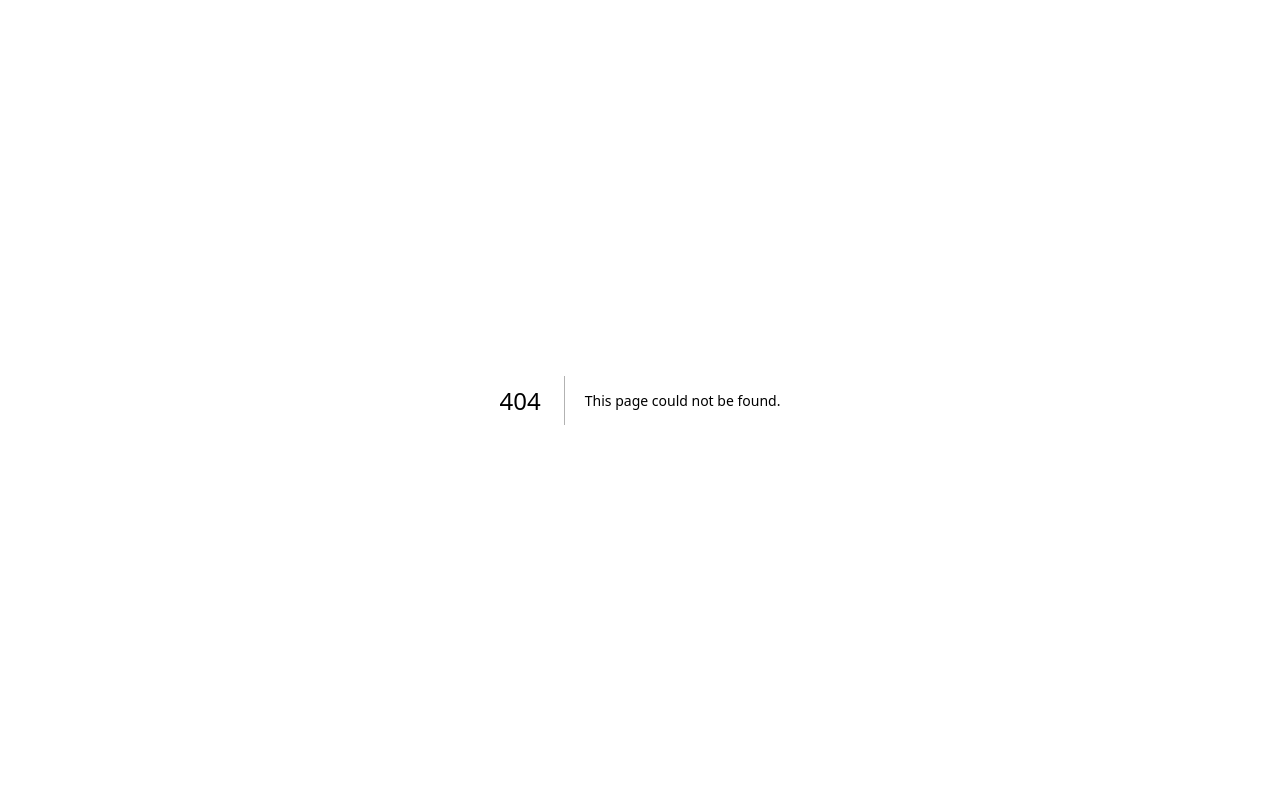
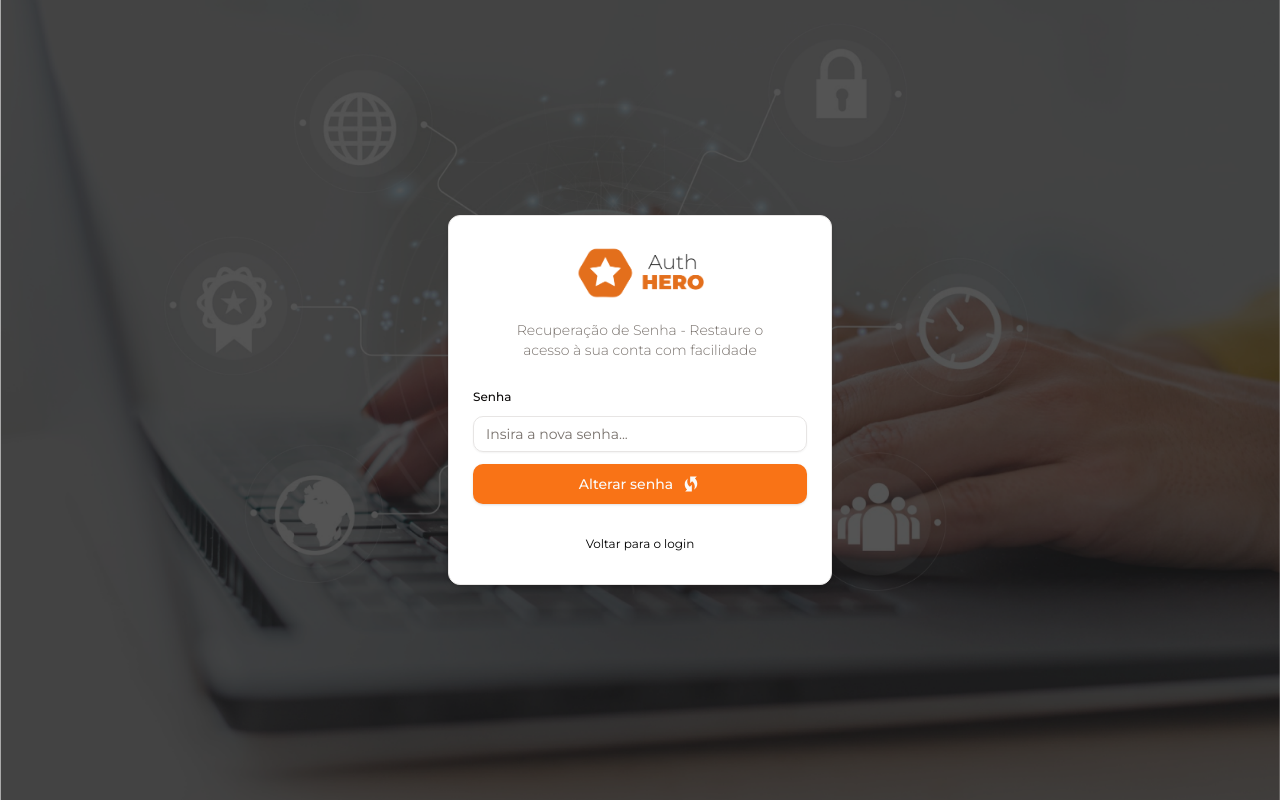
Before and after one commit to luffy0517/auth-hero, a Next.js app: page /auth/new-password in a window 1280 px wide. Before the commit this address had no page. Built offline with nearby package versions, Linux system fonts and the light colour scheme.

Commit message:
feat: add password reset function

```diff
--- /dev/null
+++ b/actions/new-password.ts
@@ -0,0 +1,58 @@
+"use server";
+
+import * as z from "zod";
+import bcrypt from "bcryptjs";
+import { NewPasswordSchema } from "@/schemas";
+import { getPasswordResetTokenByToken } from "@/data/password-reset-token";
+import { getUserByEmail } from "@/data/user";
+import { db } from "@/lib/db";
+
+export const newPassword = async (
+  values: z.infer<typeof NewPasswordSchema>,
+  token?: string | null,
+) => {
+  if (!token) {
+    return { error: "Você não possui um token!" };
+  }
+
+  const validatedFields = NewPasswordSchema.safeParse(values);
+
+  if (!validatedFields.success) {
+    return { error: "Campo inválido!" };
+  }
+
+  const { password } = validatedFields.data;
+  const existingToken = await getPasswordResetTokenByToken(token);
+  if (!existingToken) {
+    return { error: "Token inválido!" };
+  }
+
+  const hasExpired = new Date(existingToken.expires) < new Date();
+
+  if (hasExpired) {
+    return { error: "Este token expirou!" };
+  }
+
+  const existingUser = await getUserByEmail(existingToken.email);
+  if (!existingUser) {
+    return { error: "Este email não existe!" };
+  }
+
+  const hashedPassword = await bcrypt.hash(password, 10);
+  await db.user.update({
+    where: {
+      id: existingUser.id,
+    },
+    data: {
+      password: hashedPassword,
+    },
+  });
+
+  await db.passwordResetToken.delete({
+    where: {
+      id: existingToken.id,
+    },
+  });
+
+  return { success: "Senha alterada com sucesso!" };
+};
--- /dev/null
+++ b/app/auth/new-password/page.tsx
@@ -0,0 +1,10 @@
+import { NewPasswordForm } from '@/components/auth/new-password-form'
+import React from 'react'
+
+const NewPassword = () => {
+  return (
+    <NewPasswordForm/>
+  )
+}
+
+export default NewPassword
--- /dev/null
+++ b/components/auth/new-password-form.tsx
@@ -0,0 +1,98 @@
+"use client";
+import * as z from "zod";
+import { useState, useTransition } from "react";
+import { useForm } from "react-hook-form";
+import { zodResolver } from "@hookform/resolvers/zod";
+import { useSearchParams } from "next/navigation";
+import { NewPasswordSchema } from "@/schemas";
+import {
+  Form,
+  FormControl,
+  FormField,
+  FormItem,
+  FormLabel,
+  FormMessage,
+} from "@/components/ui/form";
+
+import { MdOutlineWifiProtectedSetup } from "react-icons/md";
+import { CardWrapper } from "./card-wrapper";
+import { Input } from "../ui/input";
+import { Button } from "../ui/button";
+import { FormError } from "../form-error";
+import { FormSuccess } from "../form-success";
+import { newPassword } from "@/actions/new-password";
+
+export const NewPasswordForm = () => {
+  const searchParams = useSearchParams();
+  const token = searchParams.get("token");
+
+  const [error, setError] = useState<string | undefined>("");
+  const [success, setSuccess] = useState<string | undefined>("");
+  const [isPending, startTransition] = useTransition();
+
+  const form = useForm<z.infer<typeof NewPasswordSchema>>({
+    resolver: zodResolver(NewPasswordSchema),
+    defaultValues: {
+      password: "",
+    },
+  });
+
+  const onSubmit = (values: z.infer<typeof NewPasswordSchema>) => {
+    setError("");
+    setSuccess("");
+
+    startTransition(() => {
+      newPassword(values, token).then((data) => {
+        setError(data?.error);
+        setSuccess(data?.success);
+      });
+    });
+  };
+
+  return (
+    <CardWrapper
+      headerLabel="Recuperação de Senha - Restaure o acesso à sua conta com facilidade"
+      backButtonLabel="Voltar para o login"
+      backButtonHref="/auth/login"
+    >
+      <Form {...form}>
+        <form onSubmit={form.handleSubmit(onSubmit)} className="space-y-3">
+          <div>
+            <FormField
+              control={form.control}
+              name="password"
+              render={({ field }) => (
+                <FormItem>
+                  <FormLabel className="text-xs">Senha</FormLabel>
+                  <FormControl>
+                    <Input
+                      {...field}
+                      autoComplete="off"
+                      disabled={isPending}
+                      type="password"
+                      placeholder="Insira a nova senha..."
+                    />
+                  </FormControl>
+                  <FormMessage className="text-xs" />
+                </FormItem>
+              )}
+            />
+          </div>
+          <FormError message={error} />
+          <FormSuccess message={success} />
+
+          <Button
+            type="submit"
+            size={"lg"}
+            variant={"default"}
+            className="w-full"
+            disabled={isPending}
+          >
+            Alterar senha{" "}
+            <MdOutlineWifiProtectedSetup className="ml-2" size={20} />
+          </Button>
+        </form>
+      </Form>
+    </CardWrapper>
+  );
+};
--- a/routes.ts
+++ b/routes.ts
@@ -10,7 +10,7 @@
  * Essas rotas irão redirecionar os usuários logados para /settings
  * @type {string[]}
  */
-export const authRoutes = ["/auth/login", "/auth/register", "/auth/error", "/auth/reset"];
+export const authRoutes = ["/auth/login", "/auth/register", "/auth/error", "/auth/reset", "/auth/new-password"];
 
 /**
  * Prefixo para as rotas de autentificação
--- a/schemas/index.ts
+++ b/schemas/index.ts
@@ -1,4 +1,10 @@
 import * as z from "zod";
+
+export const NewPasswordSchema = z.object({
+  password: z.string().min(6, {
+    message: "A senha deve ter no mínimo 6 caracteres",
+  }),
+});
 
 export const ResetSchema = z.object({
   email: z.string().email({
```
